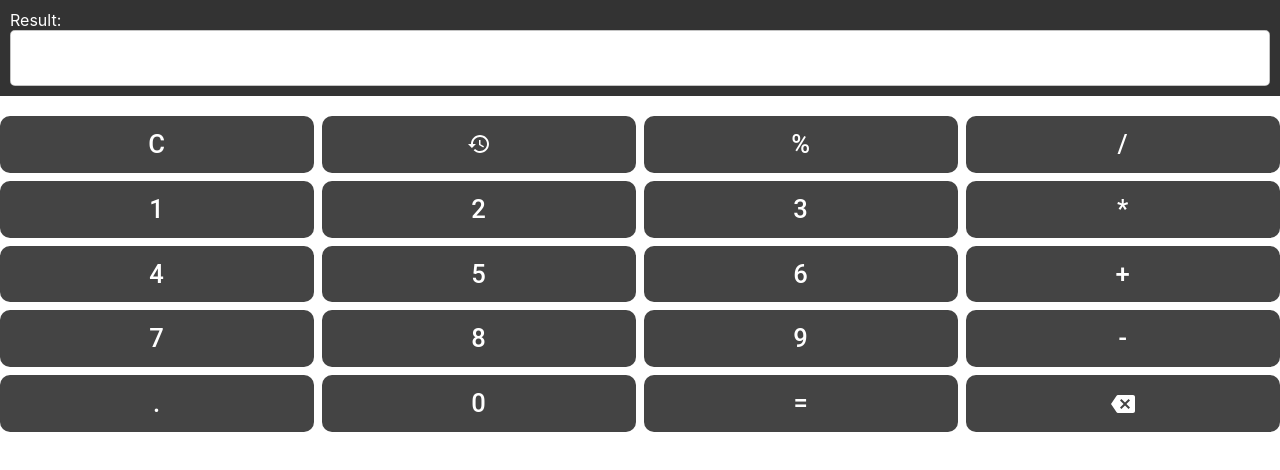
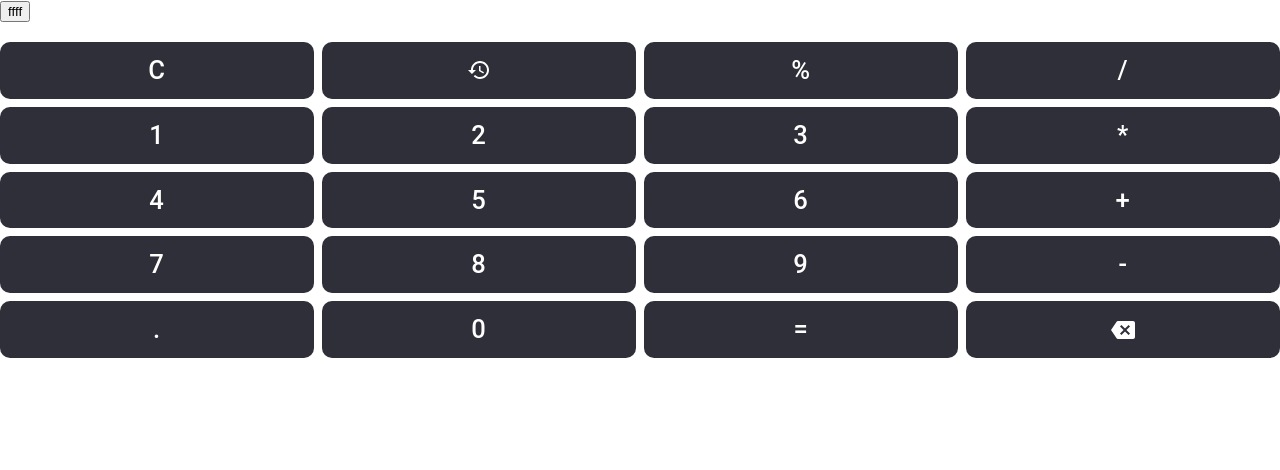
Before and after one commit to Dariakrvts/calculator-app, a React (Create React App) app: page / in a window 1280 px wide. Shown: the top 470 px of the page. Built offline with nearby package versions, Linux system fonts and the light colour scheme.

Commit message:
зроблено калькулятор без використання бібліотеки. не працює % та . також треба зробити темну та світлу теми

```diff
--- a/src/App.css
+++ b/src/App.css
@@ -1,5 +1,6 @@
 .App {
   text-align: center;
+  color: rgb(32, 150, 150);
 }
 
 .App-logo {
@@ -21,11 +22,11 @@
   align-items: center;
   justify-content: center;
   font-size: calc(10px + 2vmin);
-  color: white;
+  color: rgb(34, 25, 25);
 }
 
 .App-link {
-  color: #61dafb;
+  color: #55b9d4;
 }
 
 @keyframes App-logo-spin {
--- a/src/Container/Calculator.js
+++ b/src/Container/Calculator.js
@@ -1,48 +1,87 @@
 import React, { useState } from 'react';
-import { TextField, Grid } from '@mui/material';
+import { Typography, Grid } from '@mui/material';
 import { Button } from '@mui/material';
 import { Backspace } from '@mui/icons-material';
 import HistoryIcon from '@mui/icons-material/History';
 import './Calculator.css';
-import * as math from 'mathjs';
+// import * as math from 'mathjs';
 
 const Calculator = () => {
-  const [input, setInput] = useState('');
-  const [result, setResult] = useState('');
+  const [firstNumber, setFirstNumber] = React.useState('');
+  const [secondNumber, setSecondNumber] = React.useState('');
+  const [operator, setOperator] = React.useState('');
+  const [result, setResult] = React.useState('');
 
-  const handleButtonClick = (value) => {
-    setInput(input + value);
-  };
-
-  const removeLastCharacter = () => {
-    setInput(input.slice(0, -1));
-  };
-
-  const calculateResult = () => {
-    try {
-      setResult(math.evaluate(input));
-    } catch (error) {
-      setResult('Error');
+  const handleNumberClick = (number) => {
+    if (result !== '') {
+      setFirstNumber(result);
+      setSecondNumber('');
+      setResult('');
+    }
+    if (operator === '') {
+      setFirstNumber(firstNumber + number);
+    } else {
+      setSecondNumber(secondNumber + number);
     }
   };
 
-  const handleEqualsClick = () => {
-    calculateResult();
+  const handleOperatorClick = (operator) => {
+    if (result !== '') {
+      setFirstNumber(result);
+      setSecondNumber('');
+      setResult('');
+    }
+    setOperator(operator);
+  };
+
+  const handleEqualClick = () => {
+    if (secondNumber === '') {
+      setResult(firstNumber);
+      return;
+    }
+
+    const firstNum = parseFloat(firstNumber);
+    const secondNum = parseFloat(secondNumber);
+    let resultNum;
+
+    switch (operator) {
+      case '+':
+        resultNum = firstNum + secondNum;
+        break;
+      case '-':
+        resultNum = firstNum - secondNum;
+        break;
+      case '*':
+        resultNum = firstNum * secondNum;
+        break;
+      case '/':
+        resultNum = firstNum / secondNum;
+        break;
+      default:
+        break;
+    }
+
+    setResult(resultNum.toString());
   };
 
   const handleClearClick = () => {
-    setInput('');
+    setFirstNumber('');
+    setSecondNumber('');
+    setOperator('');
     setResult('');
   };
 
   return (
-    <div className="calculator">
-      <div className="display">
-        <div className="previous-operand">Result: {result}</div>
-        <div className="current-operand">
-          <TextField type="text" value={input} readOnly />
-        </div>
-      </div>
+    <div className='calculator'>
+      <Grid item xs={12}>
+        <button>ffff</button>
+        <Typography variant="h4" component="div">
+          {firstNumber} {operator} {secondNumber}
+        </Typography>
+        <Typography variant="h2" component="div">
+          {result}
+        </Typography>
+      </Grid>
       <br />
       <Grid container spacing={1}>
         <Grid item xs={3}>
@@ -54,62 +93,64 @@ const Calculator = () => {
           </Button>
         </Grid>
         <Grid item xs={3}>
-          <Button onClick={() => handleButtonClick('%')}>%</Button>
+          <Button onClick={() => handleOperatorClick('%')}>%</Button>
         </Grid>
         <Grid item xs={3}>
-          <Button onClick={() => handleButtonClick('/')}>/</Button>
+          <Button onClick={() => handleOperatorClick('/')}>/</Button>
         </Grid>
         <Grid item xs={3}>
-          <Button onClick={() => handleButtonClick('1')}>1</Button>
+          <Button onClick={() => handleNumberClick('1')}>1</Button>
         </Grid>
         <Grid item xs={3}>
-          <Button onClick={() => handleButtonClick('2')}>2</Button>
+          <Button onClick={() => handleNumberClick('2')}>2</Button>
         </Grid>
         <Grid item xs={3}>
-          <Button onClick={() => handleButtonClick('3')}>3</Button>
+          <Button onClick={() => handleNumberClick('3')}>3</Button>
         </Grid>
         <Grid item xs={3}>
-          <Button onClick={() => handleButtonClick('*')}>*</Button>
+          <Button onClick={() => handleOperatorClick('*')}>*</Button>
         </Grid>
         <Grid item xs={3}>
           {' '}
-          <Button onClick={() => handleButtonClick('4')}>4</Button>
+          <Button onClick={() => handleNumberClick('4')}>4</Button>
         </Grid>
         <Grid item xs={3}>
-          <Button onClick={() => handleButtonClick('5')}>5</Button>
+          <Button onClick={() => handleNumberClick('5')}>5</Button>
         </Grid>
         <Grid item xs={3}>
           {' '}
-          <Button onClick={() => handleButtonClick('6')}>6</Button>
+          <Button onClick={() => handleNumberClick('6')}>6</Button>
         </Grid>
         <Grid item xs={3}>
-          <Button onClick={() => handleButtonClick('+')}>+</Button>
+          <Button onClick={() => handleOperatorClick('+')}>+</Button>
         </Grid>
         <Grid item xs={3}>
-          <Button onClick={() => handleButtonClick('7')}>7</Button>
+          <Button onClick={() => handleNumberClick('7')}>7</Button>
         </Grid>
         <Grid item xs={3}>
-          <Button onClick={() => handleButtonClick('8')}>8</Button>
+          <Button onClick={() => handleNumberClick('8')}>8</Button>
         </Grid>
         <Grid item xs={3}>
-          <Button onClick={() => handleButtonClick('9')}>9</Button>
+          <Button onClick={() => handleNumberClick('9')}>9</Button>
         </Grid>
         <Grid item xs={3}>
           {' '}
-          <Button onClick={() => handleButtonClick('-')}>-</Button>
+          <Button onClick={() => handleOperatorClick('-')}>-</Button>
         </Grid>
         <Grid item xs={3}>
-          <Button onClick={() => handleButtonClick('.')}>.</Button>
+          <Button onClick={() => handleOperatorClick('.')}>.</Button>
         </Grid>
         <Grid item xs={3}>
           {' '}
-          <Button onClick={() => handleButtonClick('0')}>0</Button>
+          <Button onClick={() => handleNumberClick('0')}>0</Button>
         </Grid>
         <Grid item xs={3}>
-          <Button onClick={() => handleEqualsClick()}>=</Button>
+          <Button onClick={() => handleEqualClick()}>=</Button>
         </Grid>
         <Grid item xs={3}>
-          <Button onClick={removeLastCharacter}>
+          <Button
+          // onClick={removeLastCharacter}
+          >
             {' '}
             <Backspace />
           </Button>
--- a/src/Container/calculator.css
+++ b/src/Container/calculator.css
@@ -1,9 +1,9 @@
 .calculator {
-  /* display: grid; */
-  /* grid-template-columns: repeat(4, 1fr);
-  grid-auto-rows: minmax(50px, auto); */
+  display: grid;
+  /* grid-template-columns: repeat(4, 1fr); */
+  /* grid-auto-rows: minmax(50px, auto); */
   width: 100%;
-  height: 100%;
+  height: 50px;
 }
 
 .display {
@@ -15,8 +15,3 @@
   background-color: #333;
   color: white;
 }
-
-.buttons {
-  padding: 10px;
-  gap: 5px;
-}
--- a/src/theme/index.js
+++ b/src/theme/index.js
@@ -5,7 +5,7 @@ const theme = createTheme({
     MuiButton: {
       styleOverrides: {
         root: {
-          backgroundColor: '#444',
+          backgroundColor: '#2E2F38',
           fontSize: '1.6rem',
           color: 'white',
           display: 'flex',
@@ -13,7 +13,7 @@ const theme = createTheme({
           height: '100%',
           borderRadius: '10px',
           '&:hover': {
-            backgroundColor: '#666',
+            backgroundColor: '#4E505F',
           },
         },
       },
@@ -21,7 +21,7 @@ const theme = createTheme({
         MuiTextField: {
           styleOverrides: {
             root: {
-              backgroundColor: '#fff',
+              backgroundColor: '#4E505F',
               color: 'white',
               display: 'flex',
               minWidth: '90px',
```
